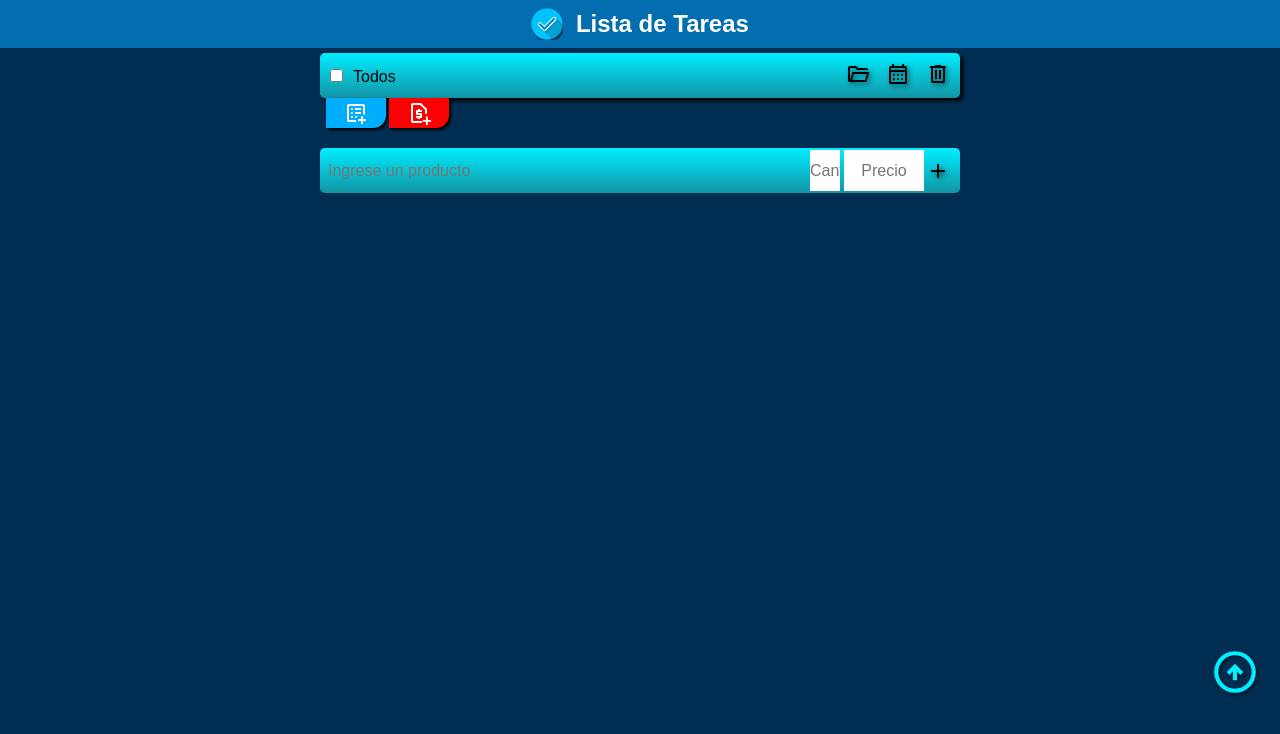
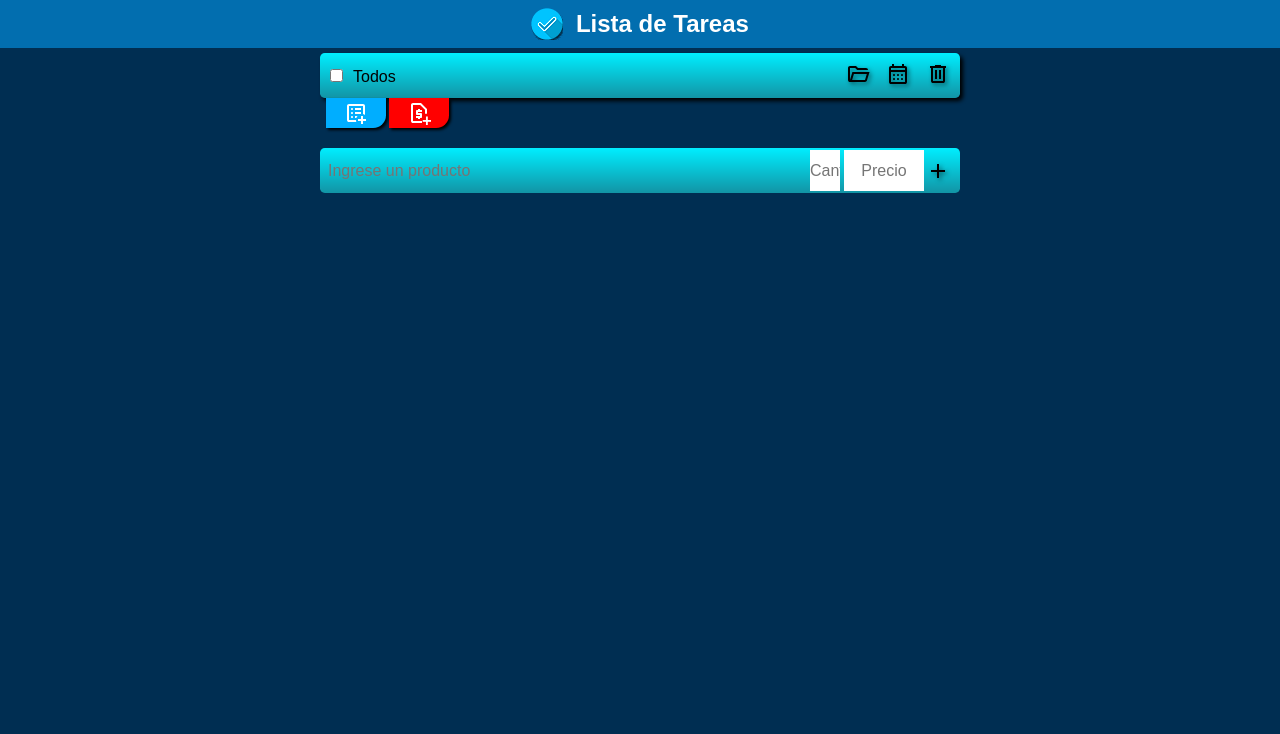
Before and after one commit to hernanveyret/lista-de-tareas-v2, a React (Vite) app: page / in a window 1280 px wide. Shown: the top 734 px of the page. Built offline with nearby package versions, Linux system fonts and the light colour scheme.

Commit message:
mejoras visuales

```diff
--- a/src/App.css
+++ b/src/App.css
@@ -145,15 +145,7 @@ form {
   text-align: center;
 }
 
-.activePage {
-  background-color: orangered;
-}
 
-.btn-toTop {
-  position: fixed;
-  bottom: 100px;
-  right: 20px;
-}
 @media screen and (min-width: 1024px){
   main, nav  {
     width:50%;
--- a/src/App.jsx
+++ b/src/App.jsx
@@ -456,16 +456,6 @@ const scrollTop = () => {
             confirm={confirm}
             />
           }
-
-         <button onClick={scrollTop} className="btn btn-toTop" data-btn={'top'}>
-         <svg xmlns="http://www.w3.org/2000/svg"
-            height="50px"
-            viewBox="0 -960 960 960"
-            width="50px"
-            fill="rgb(0, 238, 255)">
-              <path d="M440-320h80v-168l64 64 56-56-160-160-160 160 56 56 64-64v168Zm40 240q-83 0-156-31.5T197-197q-54-54-85.5-127T80-480q0-83 31.5-156T197-763q54-54 127-85.5T480-880q83 0 156 31.5T763-763q54 54 85.5 127T880-480q0 83-31.5 156T763-197q-54 54-127 85.5T480-80Zm0-80q134 0 227-93t93-227q0-134-93-227t-227-93q-134 0-227 93t-93 227q0 134 93 227t227 93Zm0-320Z"/>
-            </svg>
-         </button>
     </section>
   )
 }
```
